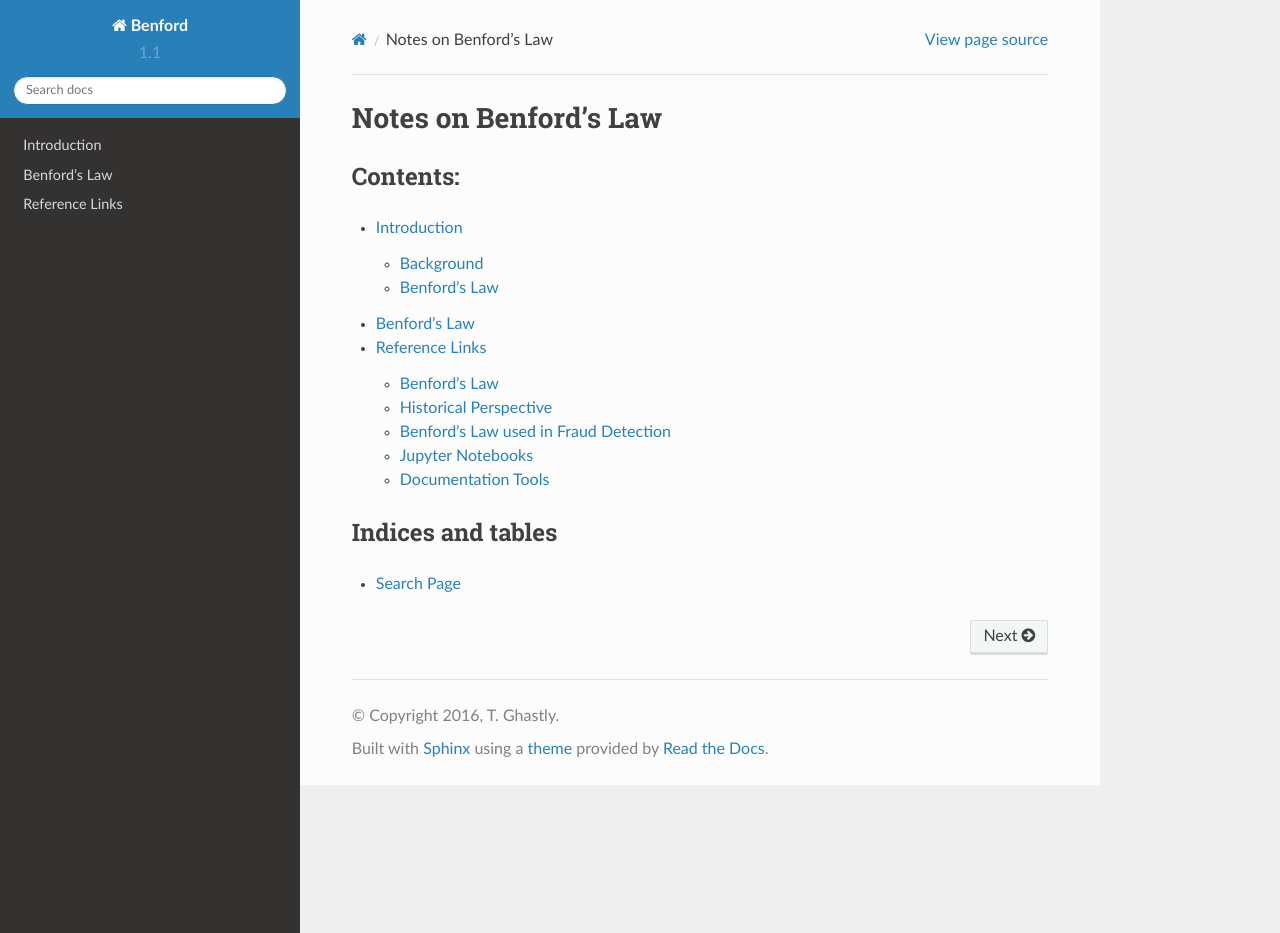
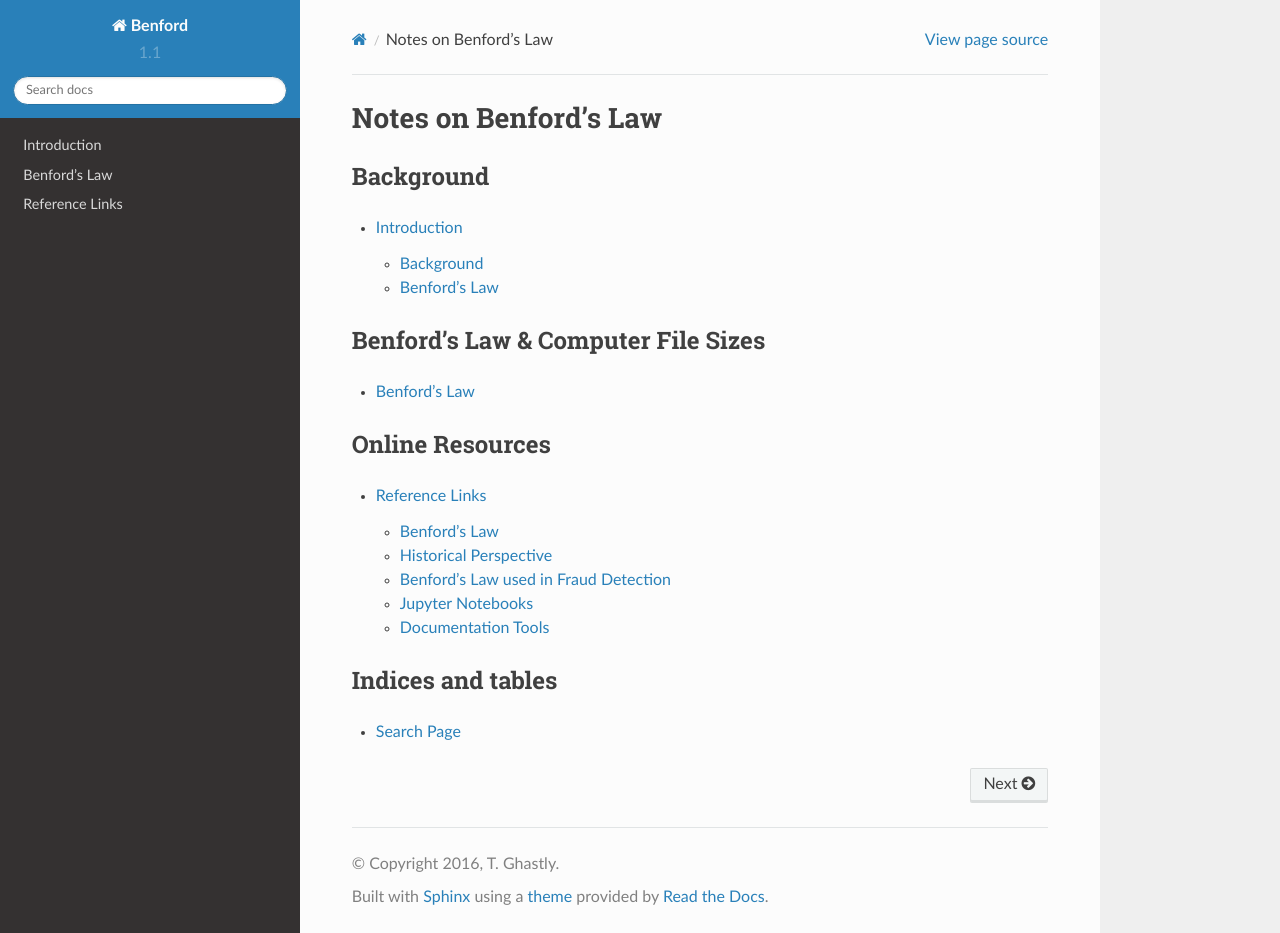
Before and after one commit to tghastly/Benford, a Sphinx documentation site: the page built from docs/source/index.rst, in a window 1280 px wide and 933 px high. Built offline with Sphinx 7.4.7 and the Read the Docs theme 2.0.0, drawn with Linux system fonts in a browser that asks for light colours.

Commit message:
update gitignore & Benford

```diff
--- a/docs/source/index.rst
+++ b/docs/source/index.rst
@@ -1,14 +1,26 @@
 Notes on Benford's Law
 ======================
 
-Contents:
----------
 
+Background
+----------
 .. toctree::
    :maxdepth: 2
 
    Introduction
+
+Benford's Law & Computer File Sizes
+-----------------------------------
+.. toctree::
+   :maxdepth: 2
+
    Benford
+
+Online Resources
+----------------
+.. toctree::
+   :maxdepth: 2
+
    References
 
 Indices and tables
```
Also changed, not shown: docs/source/Benford.ipynb, 18 other files.
